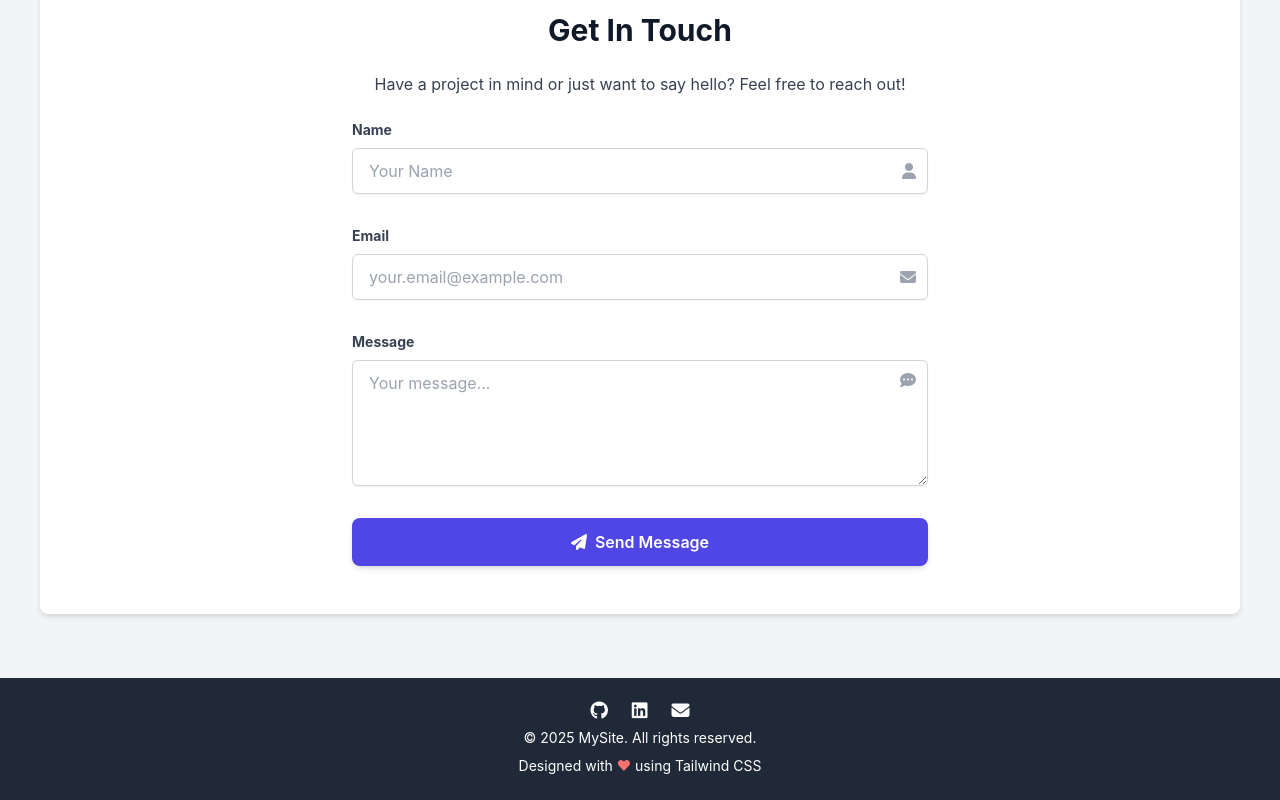
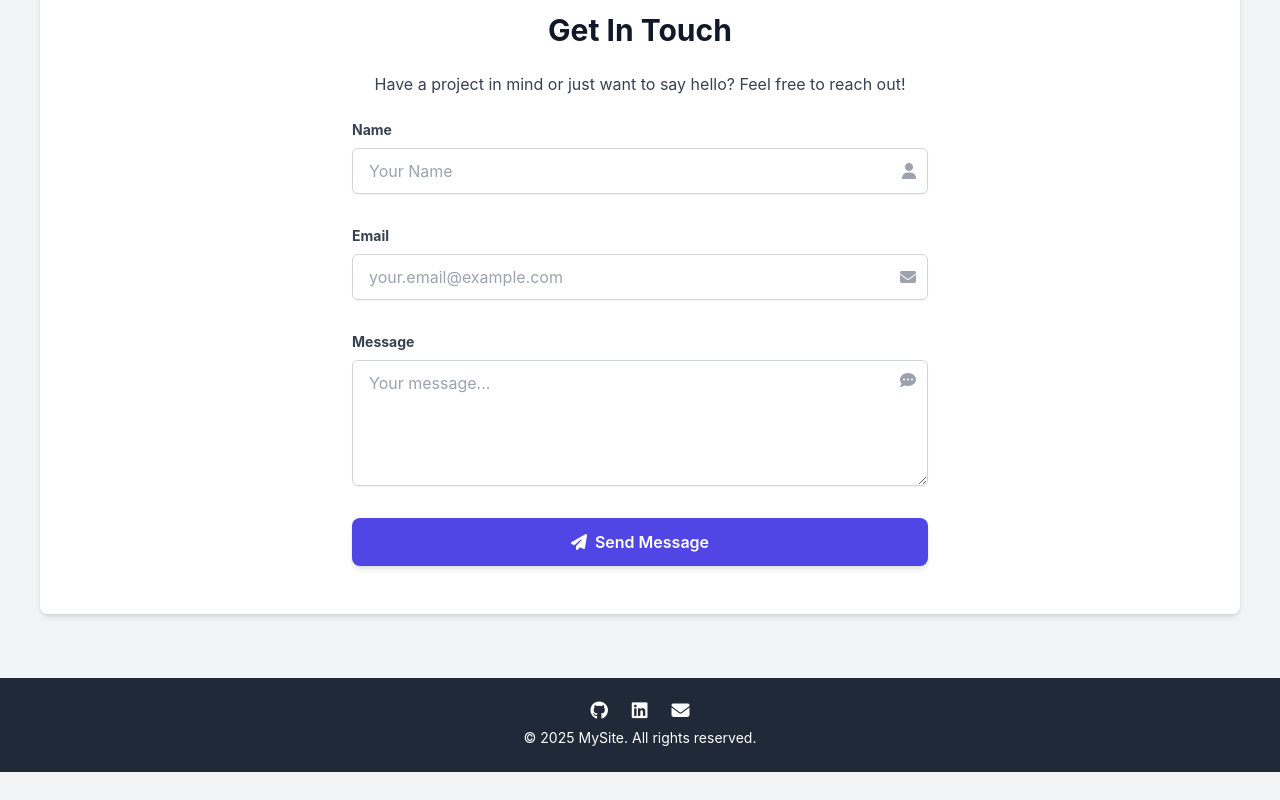
Before and after one commit to 219f10599/Myportfolio, a plain HTML site: page index.html in a window 1280 px wide. Shown: the part 1806-2606 px from the top of the page. After the commit the page ends 2578 px from the top, so only its background shows below. Drawn offline with nearby package versions, Linux system fonts and the light colour scheme.

Commit message:
Update index.html

```diff
--- a/index.html
+++ b/index.html
@@ -264,7 +264,7 @@
                 <a href="mailto:your@email.com" class="hover:text-indigo-400 transition-colors duration-300 text-lg" aria-label="Email"><i class="fa-solid fa-envelope"></i></a>
             </div>
             <p>&copy; <span id="current-year"></span> MySite. All rights reserved.</p>
-            <p class="mt-2">Designed with <span class="text-red-400">&hearts;</span> using Tailwind CSS</p>
+
         </div>
     </footer>
 
```
